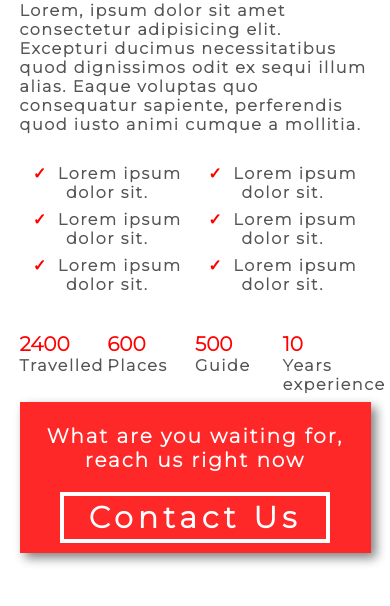
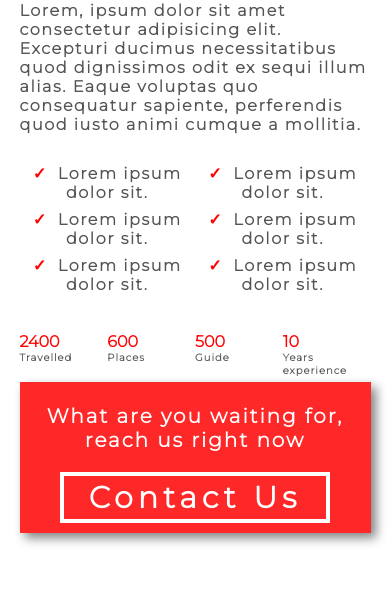
Before and after one commit to tajeshwar007/Project1-Frontend, a plain HTML site: page about.html in a window 390 px wide. Shown: the part 238-844 px from the top of the page. Drawn offline with Linux system fonts and the light colour scheme.

Commit message:
More Responsive now ;)

```diff
--- a/CSS/style.css
+++ b/CSS/style.css
@@ -529,9 +529,12 @@ html
 .cta-banner .banner-right{
     padding-top: 1rem;
 }
-.counts .count-items
-.counts p{
-    font-size: 2rem;
+.counts .count-item p{
+    font-size: 1rem;
+}
+.counts .count-item span{
+
+    font-size: 1.6rem;
 }
 .form-wrapper .company-address{
     float: none;
```
